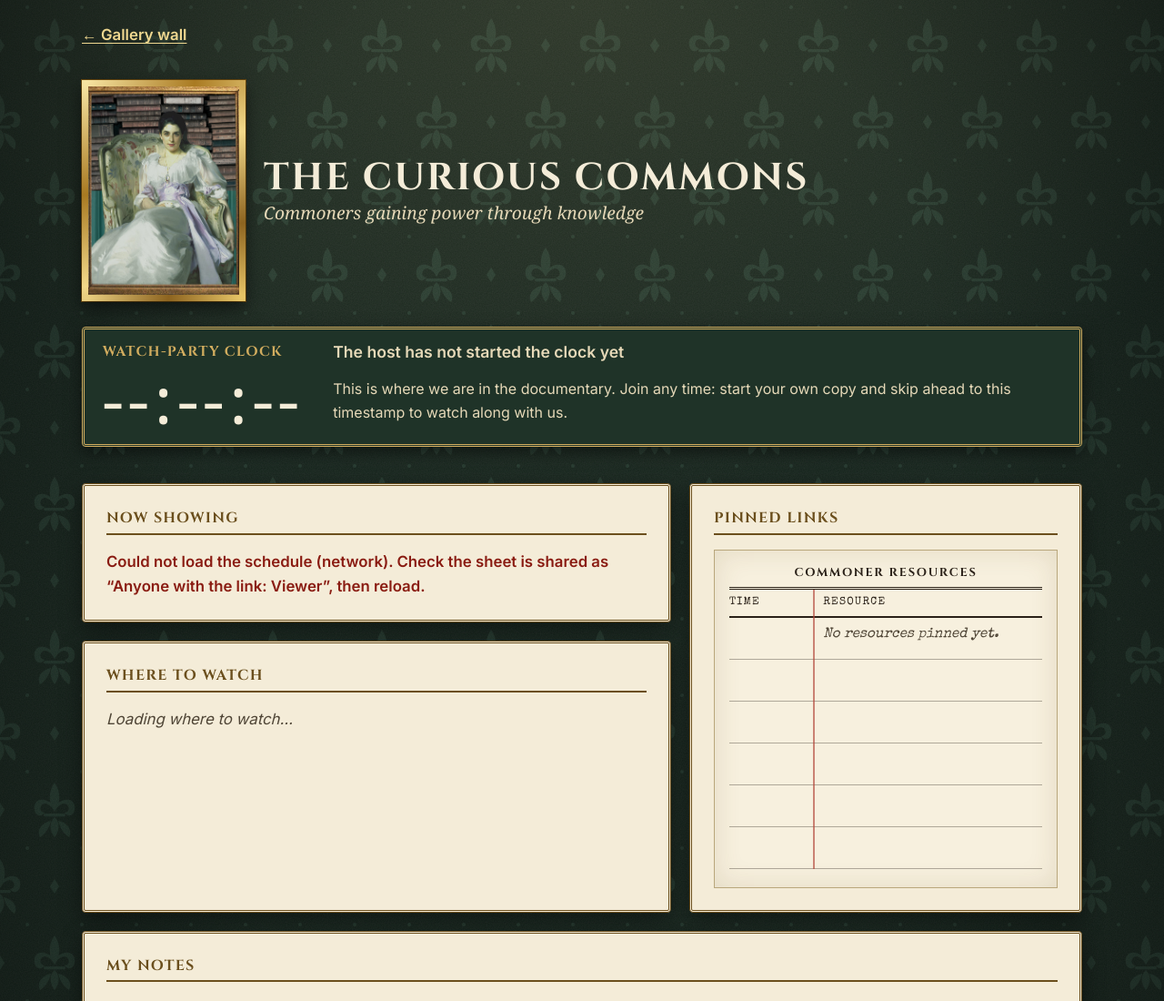
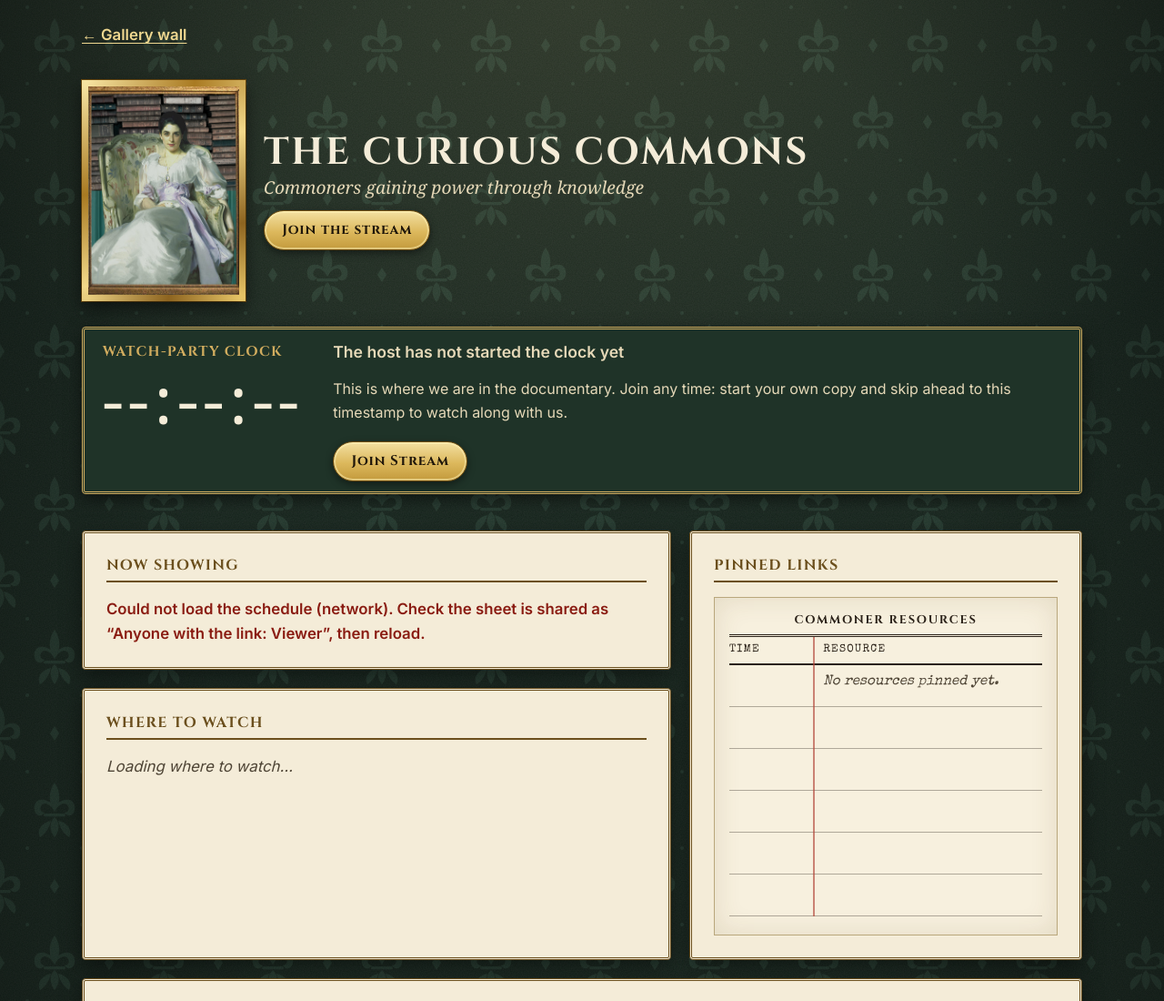
Before and after one commit to Jessmica11/curious-commons, a plain HTML site: page screening.html in a window 1280 px wide. Shown: the top 1100 px of the page at 91% size. Drawn offline with nearby package versions, Linux system fonts and the light colour scheme; a web font is replaced by a local one.

Commit message:
Add files via upload
added join stream button

```diff
--- a/commons.css
+++ b/commons.css
@@ -87,6 +87,10 @@ header img{border:7px solid transparent!important;border-radius:0!important;bord
   box-shadow:0 8px 18px rgba(0,0,0,.55),0 0 0 1px #6b4a10}
 /* ===== end rococo ===== */
 
-.twitch{display:inline-block;margin-top:.7rem;min-height:44px;line-height:44px;padding:0 1.2rem;border-radius:999px;font:700 .95rem Cinzel,var(--serif);letter-spacing:.06em;text-decoration:none;
+.twitch{display:inline-flex;align-items:center;justify-content:center;margin-top:.7rem;min-height:44px;line-height:1.1;padding:0 1.2rem;border-radius:999px;font:700 .95rem Cinzel,var(--serif);letter-spacing:.06em;text-decoration:none;
   color:#1f160a;background:linear-gradient(180deg,#f3e0a2,#dcb85c 55%,#c39a3c);border:1px solid #6b4a10;box-shadow:inset 0 0 0 2px rgba(255,243,184,.5),0 3px 8px rgba(0,0,0,.45)}
 .twitch:hover,.twitch:focus-visible{filter:brightness(1.08);outline:3px solid #fff3b8;outline-offset:2px}
+
+.clock .clock-join{grid-column:2;grid-row:3;justify-self:start;margin-top:.5rem}
+.clock.compact .clock-join{grid-row:2;margin-top:.1rem;min-height:36px}
+@media(max-width:820px){.clock .clock-join{grid-column:1;grid-row:auto;justify-self:center}.clock.compact .clock-join{display:none}}
--- a/commons.js
+++ b/commons.js
@@ -1,6 +1,6 @@
 const SHEET_ID='1ELAjjDmGoAAaRJ_UiL4by5RZVNC7_bsp3yoEU9IW8oE';
 // Your Twitch channel name, the part after twitch.tv/ (e.g. 'thecuriouscommons'). Leave empty to hide the button.
-const TWITCH_CHANNEL='';
+const TWITCH_CHANNEL='curiosity_commons';
 const SCHEDULE_TAB='Weekly Schedule', LIVE_TAB='Live', PINS_TAB='Pins';
 const $=id=>document.getElementById(id), HOST=new URLSearchParams(location.search).has('host');
 const S={rows:[],cur:null,liveTitle:'',pins:[],clock:null,override:false};
@@ -100,4 +100,7 @@ document.addEventListener('DOMContentLoaded',()=>{
   const t=document.querySelector('header .tag');if(!TWITCH_CHANNEL||!t)return;
   const a=el('a','Join the stream','twitch');
   a.href='https://www.twitch.tv/'+encodeURIComponent(TWITCH_CHANNEL);a.target='_blank';a.rel='noopener noreferrer';
-  a.append(el('span',' (opens in a new tab)','sr'));t.after(a)});
+  a.append(el('span',' (opens in a new tab)','sr'));t.after(a);
+  // the same link inside the watch-party clock, where latecomers are looking
+  const c=document.querySelector('.clock');
+  if(c){const b=a.cloneNode(true);b.firstChild.textContent='Join Stream';b.className='twitch clock-join';c.append(b)}});
```
